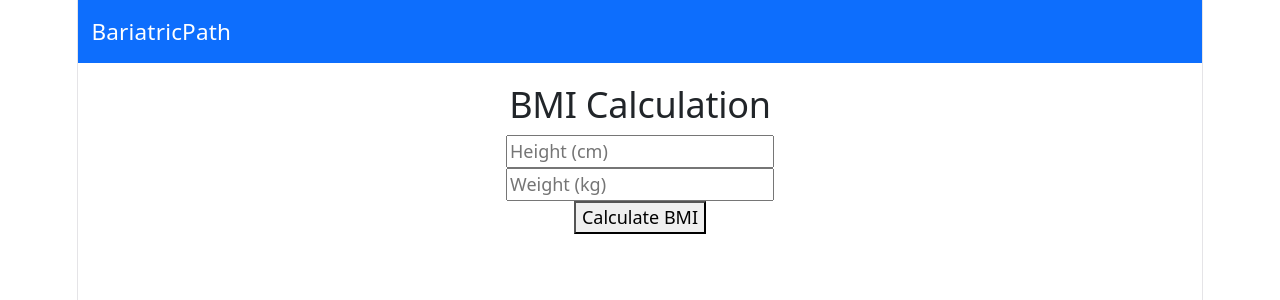
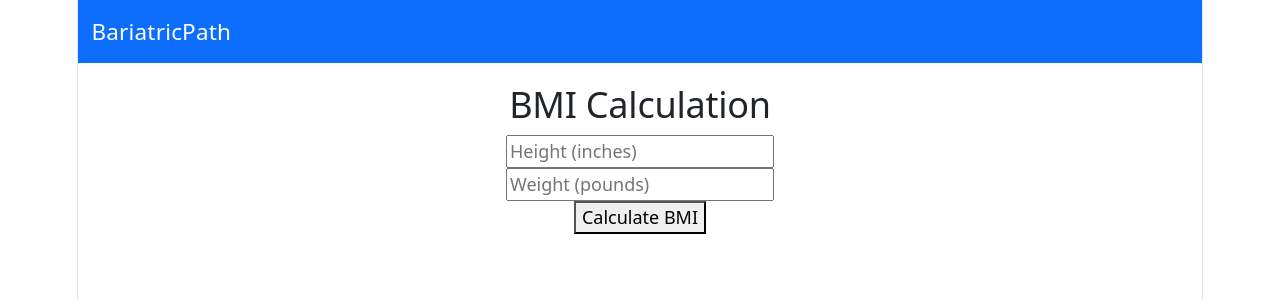
Before and after one commit to BUMETCS673/cs673olsum26project-cs673olsum26team1, a React (Vite) app in the folder client/: page /bmi-calculation in a window 1280 px wide. Shown: the top 300 px of the page. Built offline with nearby package versions, Linux system fonts and the light colour scheme; no server answers.

Commit message:
[HUMAN] Updated input so that bmi is calculated with inches and pounds

```diff
--- a/client/src/pages/BMICalculationPage.jsx
+++ b/client/src/pages/BMICalculationPage.jsx
@@ -15,8 +15,9 @@ function BMICalculationPage() {
   const handleSubmit = (e) => {
     e.preventDefault();
 
-    const heightMeters = height / 100;
-    const bmi = weight / (heightMeters * heightMeters);
+    const heightInches = Number(height);
+    const weightPounds = Number(weight)
+    const bmi = (weightPounds *703)/(heightInches * heightInches);
 
     alert(`Your BMI is ${bmi.toFixed(1)}`);
 
@@ -50,7 +51,7 @@ function BMICalculationPage() {
 
       <form onSubmit={handleSubmit}>
         <input
-          placeholder="Height (cm)"
+          placeholder="Height (inches)"
           value={height}
           onChange={(e) => setHeight(e.target.value)}
         />
@@ -58,7 +59,7 @@ function BMICalculationPage() {
         <br />
 
         <input
-          placeholder="Weight (kg)"
+          placeholder="Weight (pounds)"
           value={weight}
           onChange={(e) => setWeight(e.target.value)}
         />
```
